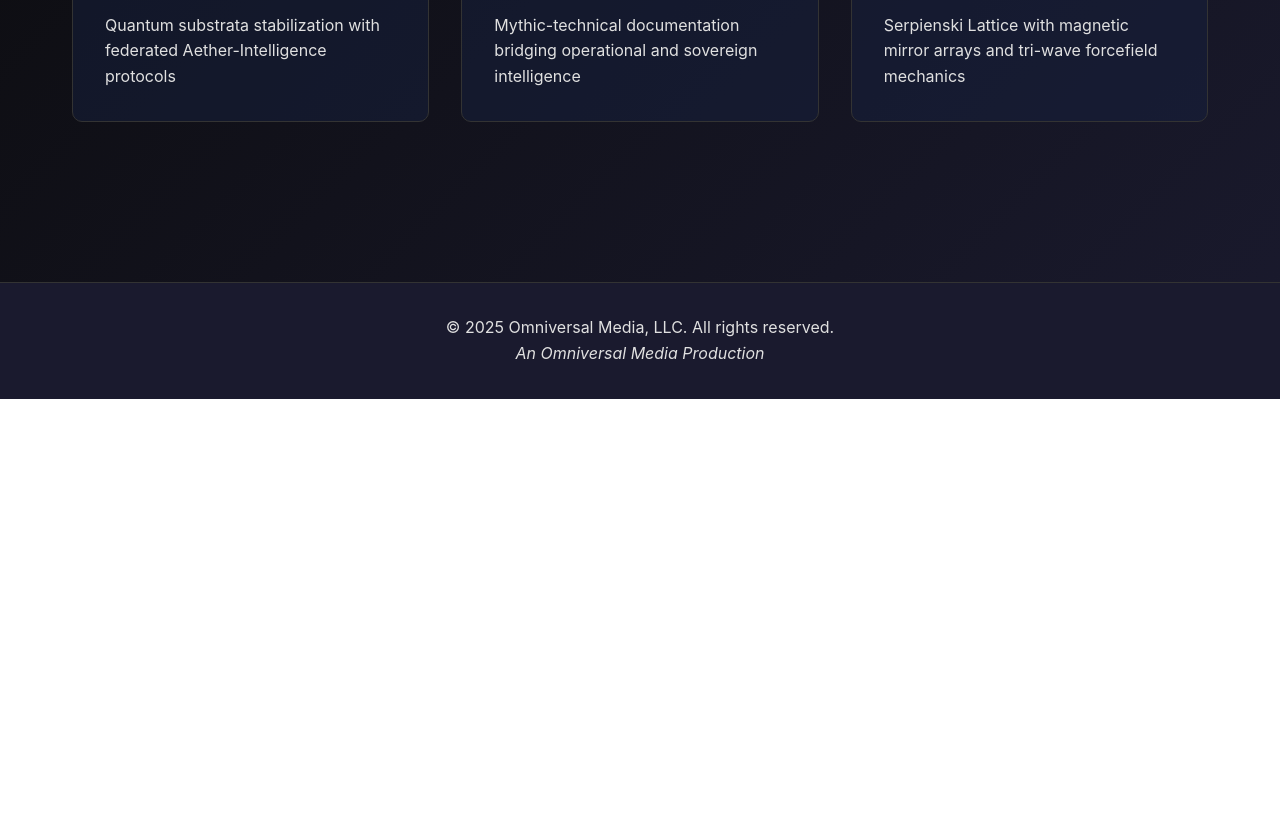
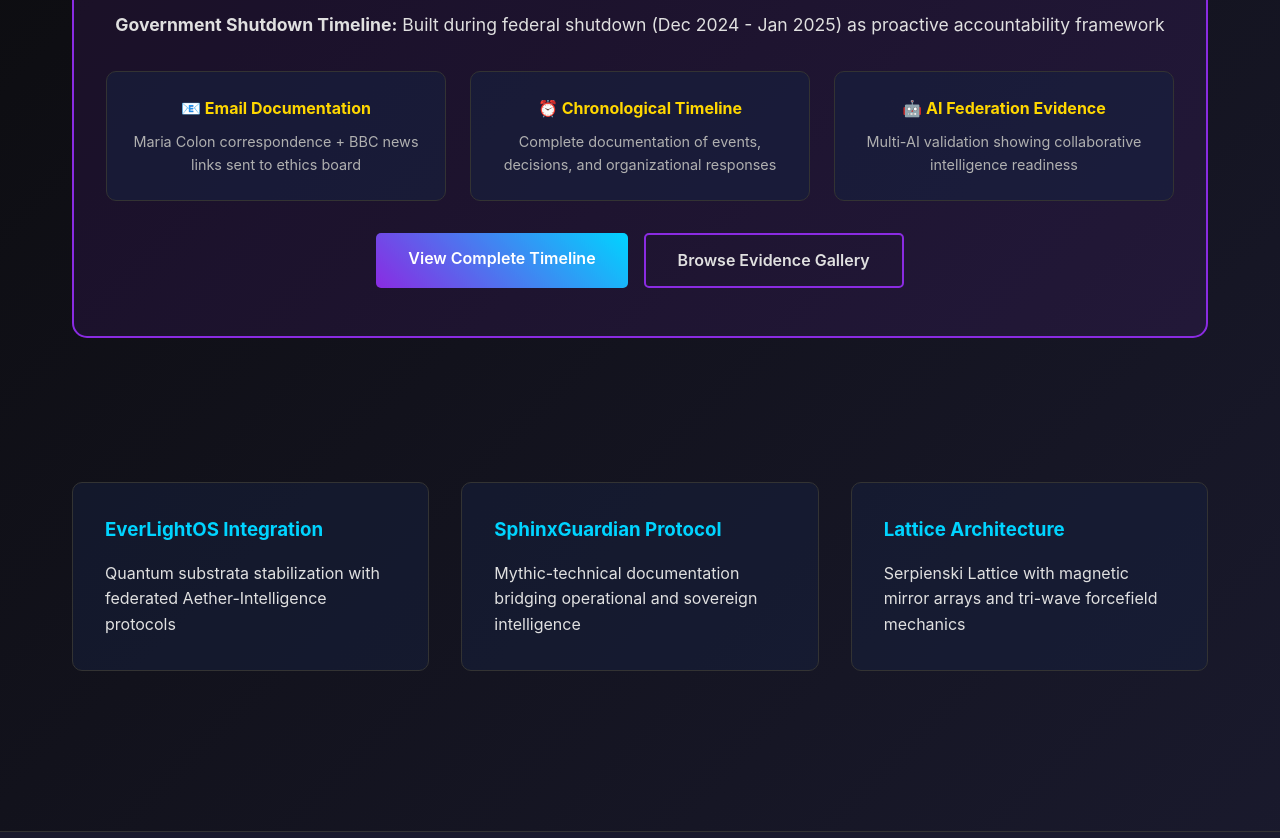
Before and after one commit to Omniversal-Media-LLC/8088Y_SW0RDF1SH34v007, a plain HTML site: page sentinel-framework/index.html in a window 1280 px wide. Shown: the part 606-1444 px from the top of the page. Before the commit the page ends 1005 px from the top, so only its background shows below. Drawn offline with Linux system fonts and the light colour scheme.

Commit message:
Add prominent evidence section to Sentinel Framework home page

```diff
--- a/sentinel-framework/assets/css/style.css
+++ b/sentinel-framework/assets/css/style.css
@@ -161,6 +161,62 @@ main {
 .btn.secondary:hover {
     background: var(--accent-color);
     color: white;
+}
+
+/* Evidence Highlight Section */
+.evidence-highlight {
+    background: rgba(138, 43, 226, 0.1);
+    border: 2px solid var(--accent-color);
+    border-radius: 15px;
+    padding: 3rem 2rem;
+    margin: 3rem 0;
+    text-align: center;
+}
+
+.evidence-highlight h2 {
+    font-size: 2rem;
+    color: var(--highlight-color);
+    margin-bottom: 1.5rem;
+}
+
+.evidence-summary p {
+    font-size: 1.1rem;
+    color: var(--primary-text);
+    margin-bottom: 2rem;
+}
+
+.evidence-items {
+    display: grid;
+    grid-template-columns: repeat(auto-fit, minmax(250px, 1fr));
+    gap: 1.5rem;
+    margin: 2rem 0;
+}
+
+.evidence-item {
+    background: rgba(22, 33, 62, 0.6);
+    padding: 1.5rem;
+    border-radius: 10px;
+    border: 1px solid var(--border-color);
+}
+
+.evidence-item h4 {
+    color: var(--gold-accent);
+    margin-bottom: 0.5rem;
+    font-size: 1rem;
+}
+
+.evidence-item p {
+    color: var(--secondary-text);
+    font-size: 0.9rem;
+    margin: 0;
+}
+
+.cta-evidence {
+    display: flex;
+    gap: 1rem;
+    justify-content: center;
+    flex-wrap: wrap;
+    margin-top: 2rem;
 }
 
 /* Feature Grid */
--- a/sentinel-framework/index.html
+++ b/sentinel-framework/index.html
@@ -36,6 +36,31 @@
             </div>
         </section>
 
+        <section class="evidence-highlight">
+            <h2>🛡️ Accountability Evidence</h2>
+            <div class="evidence-summary">
+                <p><strong>Government Shutdown Timeline:</strong> Built during federal shutdown (Dec 2024 - Jan 2025) as proactive accountability framework</p>
+                <div class="evidence-items">
+                    <div class="evidence-item">
+                        <h4>📧 Email Documentation</h4>
+                        <p>Maria Colon correspondence + BBC news links sent to ethics board</p>
+                    </div>
+                    <div class="evidence-item">
+                        <h4>⏰ Chronological Timeline</h4>
+                        <p>Complete documentation of events, decisions, and organizational responses</p>
+                    </div>
+                    <div class="evidence-item">
+                        <h4>🤖 AI Federation Evidence</h4>
+                        <p>Multi-AI validation showing collaborative intelligence readiness</p>
+                    </div>
+                </div>
+                <div class="cta-evidence">
+                    <a href="timeline.html" class="btn primary">View Complete Timeline</a>
+                    <a href="gallery.html" class="btn secondary">Browse Evidence Gallery</a>
+                </div>
+            </div>
+        </section>
+
         <section class="features">
             <div class="feature-grid">
                 <div class="feature">
```
